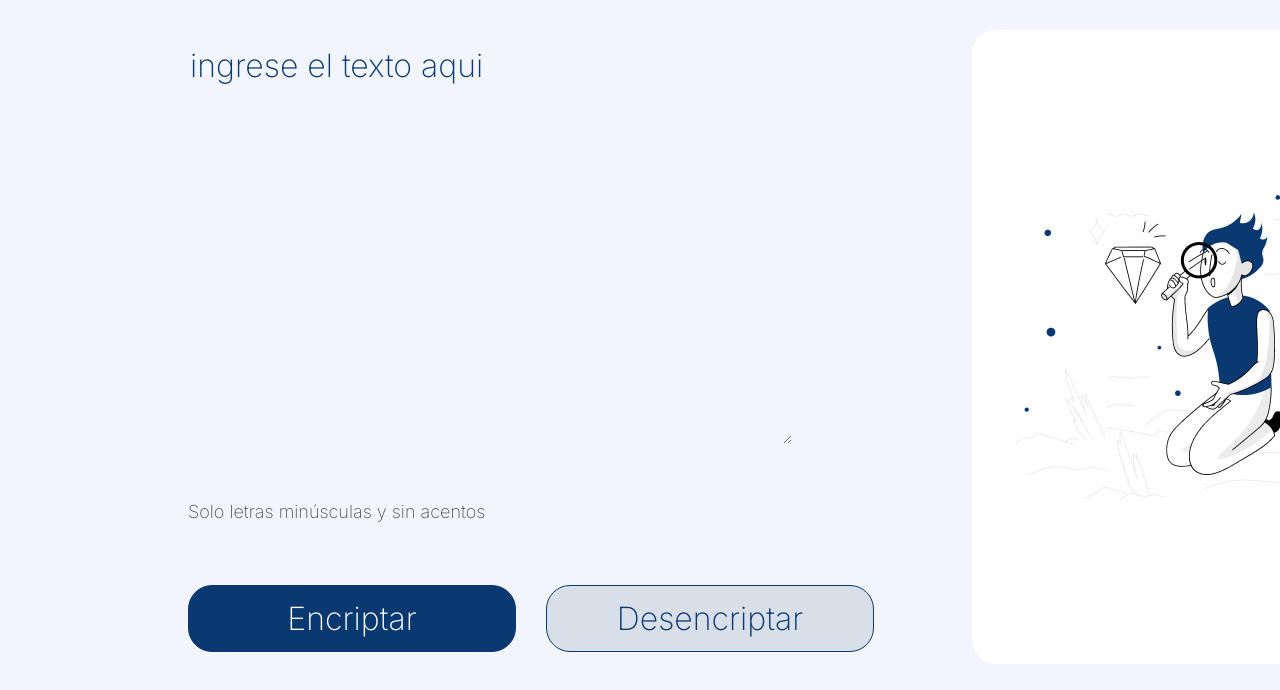
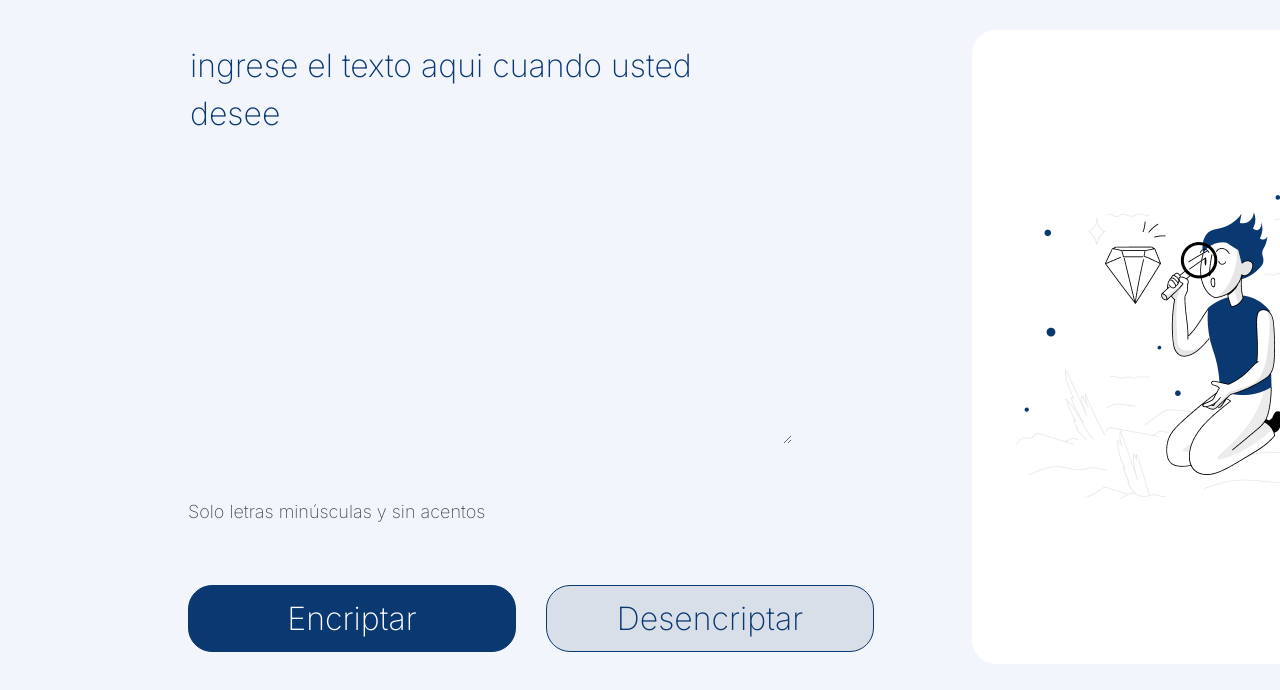
Before and after one commit to peruanol/encriptador, a plain HTML site: page index.html in a window 1280 px wide. Shown: the part 72-762 px from the top of the page. Drawn offline with Linux system fonts and the light colour scheme.

Commit message:
se agrego mensaje

```diff
--- a/index.html
+++ b/index.html
@@ -18,7 +18,7 @@
         </header>
     <main>
     <section>
-         <textarea class="text-area" cols="30" rows="10" placeholder="ingrese el texto aqui"></textarea>
+         <textarea class="text-area" cols="30" rows="10" placeholder="ingrese el texto aqui cuando usted desee"></textarea>
          <div>
             <h6 class="informacion">Solo letras minúsculas y sin acentos</h6>
         </div>
```
